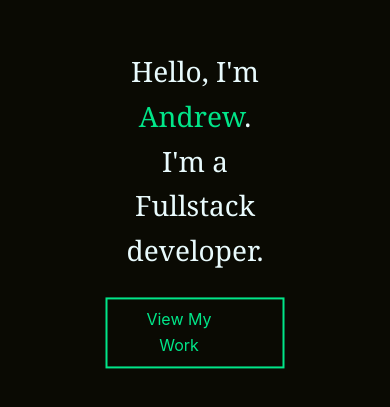
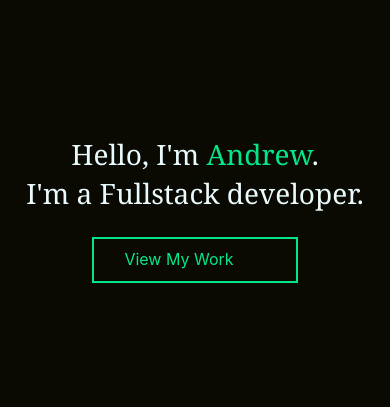
Before and after one commit to worldOfVerdure/Portfoliov2, a Next.js app: page / in a window 390 px wide. Shown: the part 213-620 px from the top of the page. Built offline with nearby package versions, Linux system fonts and the light colour scheme; some icons are missing.

Commit message:
Make header responsive for mobile

```diff
--- a/src/components/Header/Header.tsx
+++ b/src/components/Header/Header.tsx
@@ -24,15 +24,18 @@ const Header = () => {
           position: 'absolute',
           textAlign: 'center',
           transform: 'translate(-50%, -50%)',
-          top: '50%'
+          top: '50%',
+          width: '100%'
         }}
         useFlexGap
       >
         <Typography variant="h1">
-          Hello, I&apos;m
-          <ColorChangeSpan color={theme.palette.background.paper}> Andrew</ColorChangeSpan>.
+          <Typography component="span" variant="inherit">
+            Hello, I&apos;m
+            <ColorChangeSpan color={theme.palette.background.paper}> Andrew</ColorChangeSpan>.
+          </Typography>
           <br/>
-          I&apos;m a Fullstack developer.
+          <Typography component="span" variant="inherit">I&apos;m a Fullstack developer.</Typography>
         </Typography>
         <ViewWorkBtn color={theme.palette.background.paper} src="#">View My Work</ViewWorkBtn>
       </Stack>
--- a/src/theme/base/typography.ts
+++ b/src/theme/base/typography.ts
@@ -9,7 +9,7 @@ const customTypography = (
     fontFamily: fonts.heading,
     fontWeight: 400,
     fontSize: '2.8rem', // xs
-    lineHeight: 1.6,
+    lineHeight: 1.4,
     [`@media (min-width:${breakpoints.sm}px)`]: {
       fontSize: '3.25rem',
     },
```
